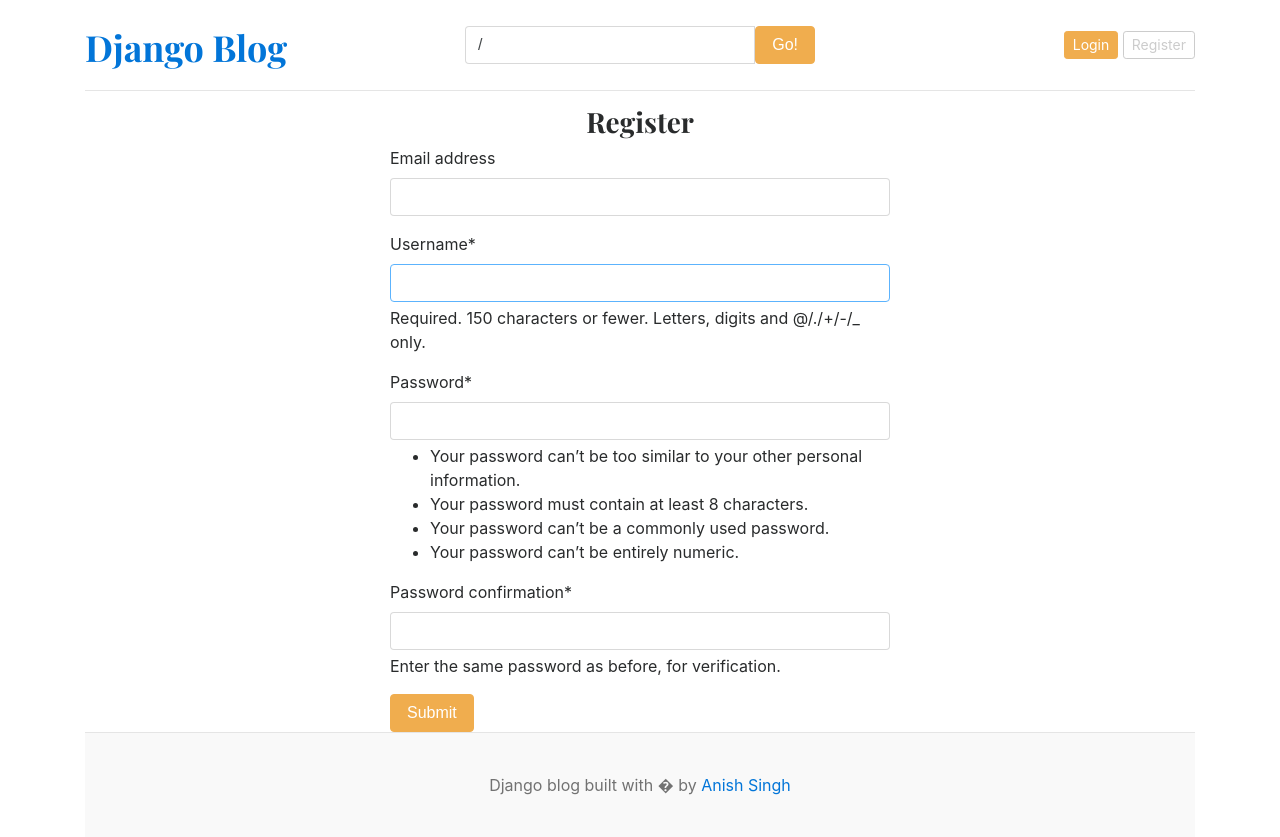
After one commit to krishn181/BlogArea, a Django app: page /register/ in a window 1280 px wide. The commit adds this page. Run offline with Django 5.2, Linux system fonts and the light colour scheme; data that the repository does not hold is empty; some libraries are stand-ins or nearby versions.

Commit message:
Registration Form features

```diff
--- /dev/null
+++ b/newCart/forms.py
@@ -0,0 +1,8 @@
+from django.contrib.auth.models import User
+from django.contrib.auth.forms import UserCreationForm
+
+
+class RegistrationForm(UserCreationForm):
+    class Meta:
+        model = User
+        fields = ('email','username','password1','password2')
--- a/newCart/settings.py
+++ b/newCart/settings.py
@@ -39,6 +39,8 @@ INSTALLED_APPS = [
     'django.contrib.staticfiles',
     'blogs',
     'assignment',
+    'crispy_forms',
+    'crispy_bootstrap5',
 ]
 
 MIDDLEWARE = [
@@ -127,3 +129,6 @@ STATICFILES_DIRS = [
 
 MEDIA_URL= '/media/'
 MEDIA_ROOT = BASE_DIR /'media'
+
+CRISPY_ALLOWED_TEMPLATE_PACKS = "bootstrap5"
+CRISPY_TEMPLATE_PACK = "bootstrap5"
--- a/newCart/urls.py
+++ b/newCart/urls.py
@@ -25,8 +25,12 @@ urlpatterns = [
     path('admin/', admin.site.urls),
     path('',views.home, name='home'),
     path('category/',include ('blogs.urls')),
-    path('<slug:slug>/', BlogsView.blogs, name='blogs'),
+    path('blogs/<slug:slug>/', BlogsView.blogs, name='blogs'),
 
     #SERCH
     path('blogs/search/', BlogsView.search, name='search'),
+
+    #Registration
+    path('register/', views.register, name='register'),
+    path('login/', views.login, name='login'),
 ]+static(settings.MEDIA_URL, document_root=settings.MEDIA_ROOT)
--- a/newCart/views.py
+++ b/newCart/views.py
@@ -1,6 +1,7 @@
-from django.shortcuts import render
+from django.shortcuts import redirect, render
 from assignment.models import About
 from blogs.models import Blog
+from newCart.forms import RegistrationForm
 
 def home(request):
     all_posts = Blog.objects.filter(status='Published').order_by('-updated_at')
@@ -20,3 +21,23 @@ def home(request):
         'about':about,
     }
     return render(request, 'home.html', context)
+
+def register(request):
+    if request.method == 'POST':
+        form=RegistrationForm(request.POST)
+
+        if form.is_valid():
+            form.save()
+            return redirect('register')
+
+    else:
+        form = RegistrationForm()
+
+    context={
+        'form':form,
+    }
+    return render(request, 'register.html', context)
+
+
+def login(request):
+    pass
--- a/templates/base.html
+++ b/templates/base.html
@@ -22,7 +22,7 @@
             <form action="{% url 'search' %}" method="get">
 
                <div class="input-group">
-                        <input class="form-control" type="text" value={{keyword}} name="keyword" placeholder="Enter search term..." aria-label="Enter search term..." aria-describedby="button-search" />
+                        <input class="form-control" type="text"  name="keyword"  placeholder="Enter search term..." aria-label="Enter search term..." aria-describedby="button-search" value={{keyword}}     />
                         <button class="btn btn-warning" id="button-search" type="submit" type="button">Go!</button>
                </div>
 
@@ -30,7 +30,7 @@
           </div>
           <div class="col-4 d-flex justify-content-end align-items-center">
             <a class="btn btn-sm btn-warning" href="#">Login</a> &nbsp;
-            <a class="btn btn-sm btn-outline-secondary" href="#">Register</a>
+            <a class="btn btn-sm btn-outline-secondary" href="{% url 'register' %}">Register</a>
           </div>
         </div>
       </header>
--- /dev/null
+++ b/templates/register.html
@@ -0,0 +1,18 @@
+{% extends "base.html" %}
+
+
+{% block content %}
+{% load crispy_forms_tags %}
+
+<h3 class="text-center">Register</h3>
+<form action="{% url 'register' %}"method="post" style=" width:500px; margin:auto">
+
+    {% csrf_token %}
+    {{ form | crispy }}
+
+    <button type="submit" class="btn btn-warning ">
+        Submit
+    </button>
+</form>
+
+{% endblock %}
```
Also changed, not shown: blogs/migrations/0008_alter_blog_status.py (added).
